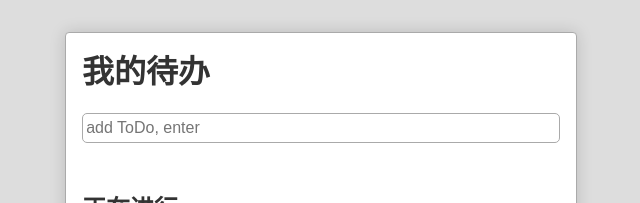
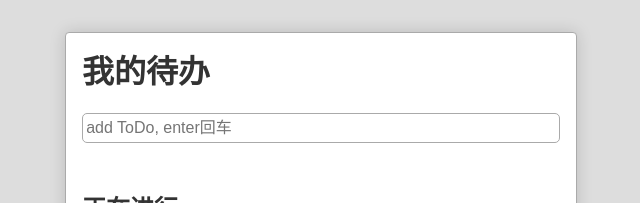
Before and after one commit to 101piano/todo-list, a React (Create React App) app: page / in a window 1280 px wide. Shown: the top 203 px of the page, without its empty margins (319-959 px from the left). Built offline with nearby package versions, Linux system fonts and the light colour scheme.

Commit message:
Update TodoInput.js

```diff
--- a/src/TodoInput.js
+++ b/src/TodoInput.js
@@ -6,7 +6,7 @@
     return (
       <input type='text' value={this.props.content}
         className='TodoInput'
-        placeholder='add ToDo, enter'
+        placeholder='add ToDo, enter回车'
         onChange={this.changeTitle.bind(this)}
         onKeyPress={this.submit.bind(this)}
       />
```
